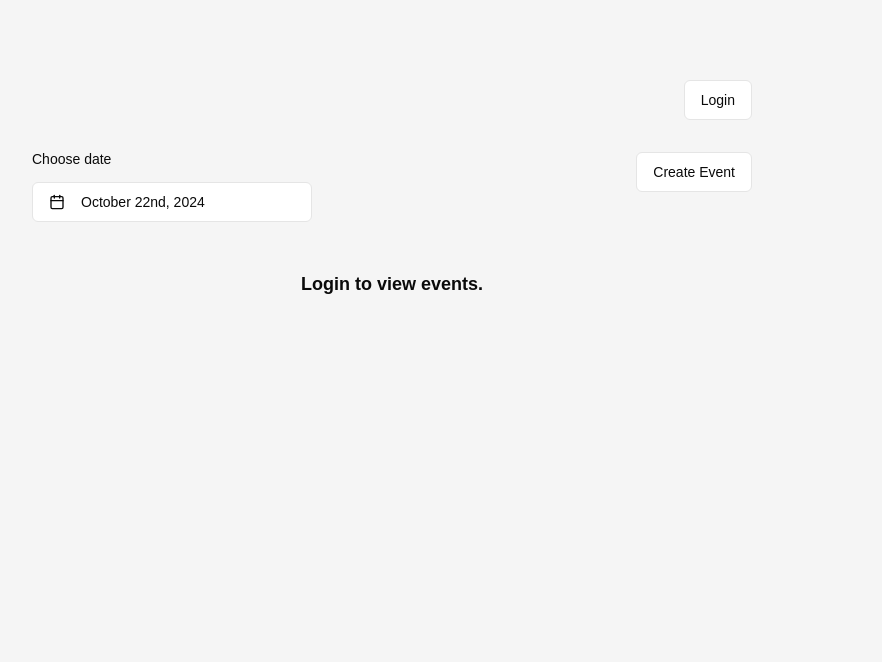
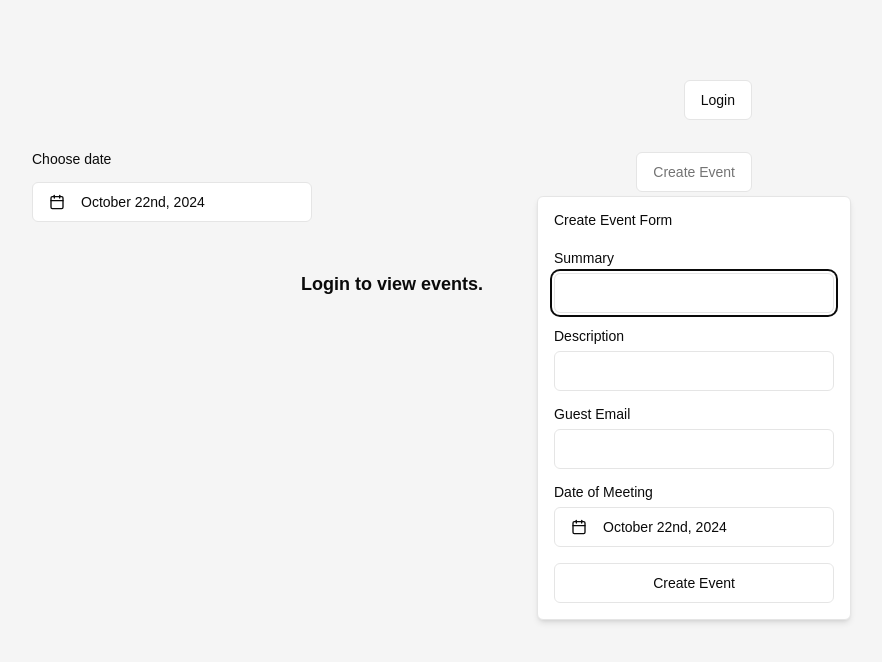
Before and after one commit to HimanshuSuratiya/demo_oct_24, a Next.js app: page / in a window 1280 px wide. Both pictures are taken after a click on the button "Create Event". Shown: the top 662 px of the page, without its empty margins (248-1130 px from the left). Built offline with nearby package versions, Linux system fonts and the light colour scheme.

Commit message:
Created create event

```diff
--- a/package.json
+++ b/package.json
@@ -20,6 +20,7 @@
     "clsx": "^2.1.1",
     "date-fns": "^3.6.0",
     "dayjs": "^1.11.13",
+    "formik": "^2.4.6",
     "googleapis": "^144.0.0",
     "lucide-react": "^0.453.0",
     "next": "15.0.0",
--- a/src/app/index.js
+++ b/src/app/index.js
@@ -1,17 +1,19 @@
-import React from 'react';
+import React, {useState} from 'react';
 import {Label} from "@/components/ui/label";
 import DatePicker from "@/components/DatePicker";
-import {Button} from "@/components/ui/button";
 import LoginWithGoogle from "@/components/LoginWithGoogle";
 import useLoginStore from "@/redux/loginStore";
 import useUserStore from "@/redux/userStore";
 import useFetchUser from "@/hooks/useFetchUser";
 import Events from "@/components/Events";
+import CreateEventForm from "@/components/CreateEventForm";
+import dayjs from "dayjs";
 
 
 const App = () => {
   const {isAuthenticated} = useLoginStore();
-  const {name, email, picture} = useUserStore();
+  const {name, email} = useUserStore();
+  const [eventsDate, setEventsDate] = useState(dayjs().format('YYYY-MM-DD'));
 
   useFetchUser()
 
@@ -35,11 +37,11 @@ const App = () => {
         <div className="flex flex-row justify-between w-full">
           <div className="flex flex-col">
             <Label className="mb-4">Choose date</Label>
-            <DatePicker/>
+            <DatePicker setDate={setEventsDate}/>
           </div>
-          <Button variant="outline">Create Event</Button>
+          <CreateEventForm/>
         </div>
-        {isAuthenticated ? <Events/> :
+        {isAuthenticated ? <Events date={eventsDate}/> :
           <Label className="w-full text-center mt-12 font-bold text-lg">{'Login to view events.'}</Label>}
       </div>
     </div>
--- /dev/null
+++ b/src/components/CreateEventForm.js
@@ -0,0 +1,100 @@
+import React, {useState} from 'react';
+import {Popover, PopoverContent, PopoverTrigger} from "@/components/ui/popover";
+import {Button} from "@/components/ui/button";
+import {cn} from "@/lib/utils";
+import {Label} from "@/components/ui/label";
+import {Form, Formik} from "formik";
+import {Input} from "@/components/ui/input";
+import axiosInstance from "@/api/axiosInstance";
+import DatePicker from "@/components/DatePicker";
+
+const CreateEventForm = (props) => {
+  const [isOpen, setOpen] = useState(false);
+  const [date, setDate] = useState(new Date().toISOString())
+
+  async function createGoogleCalendarEvent(values) {
+    const timeZone = Intl.DateTimeFormat().resolvedOptions().timeZone;
+
+    const event = {
+      summary: values.summary,
+      location: 'Delhi, India',
+      description: values.description,
+      start: {
+        dateTime: date,
+        timeZone: timeZone
+      },
+      end: {
+        dateTime: date,
+        timeZone: timeZone
+      },
+      attendees: [
+        {email: 'himanshu.suratiya@scalereal.com'},
+        {email: values.meetingWith}
+      ],
+      reminders: {
+        useDefault: false,
+        overrides: [
+          {method: 'email', minutes: 24 * 60},
+          {method: 'popup', minutes: 10}
+        ]
+      }
+    };
+
+    try {
+      await axiosInstance.post('https://www.googleapis.com/calendar/v3/calendars/primary/events', event);
+    } catch (error) {
+      console.error('Request failed:', error);
+    }
+  }
+
+  return <Popover open={isOpen} onOpenChange={() => setOpen(!isOpen)}>
+    <PopoverTrigger asChild>
+      <Button
+        variant={"outline"}
+        className={cn(
+          "justify-start text-left font-normal",
+          "text-muted-foreground"
+        )}
+      >
+        Create Event
+      </Button>
+    </PopoverTrigger>
+    <PopoverContent className="w-auto p-4">
+      <Formik
+        initialValues={{summary: '', description: '', meetingWith: ''}}
+        onSubmit={(values) => {
+          createGoogleCalendarEvent(values)
+          setOpen(false)
+        }}
+      >
+        {({handleChange, values}) => (
+          <Form className="flex flex-col">
+            <Label className="mb-6">Create Event Form</Label>
+
+            <Label className="mb-2" htmlFor={'summary'}>Summary</Label>
+            <Input className="mb-4" id="summary" onChange={handleChange} value={values.summary}/>
+
+            <Label className="mb-2" htmlFor={'description'}>Description</Label>
+            <Input className="mb-4" id="description" onChange={handleChange} value={values.description}/>
+
+            <Label className="mb-2" htmlFor={'meetingWith'}>Guest Email</Label>
+            <Input className="mb-4" id="meetingWith" onChange={handleChange} value={values.meetingWith}/>
+
+            <Label className="mb-2">Date of Meeting</Label>
+            <DatePicker setDate={setDate}/>
+
+            <Button
+              type="submit"
+              variant={"outline"}
+              className="mt-4"
+            >
+              Create Event
+            </Button>
+          </Form>
+        )}
+      </Formik>
+    </PopoverContent>
+  </Popover>
+}
+
+export default CreateEventForm;
--- a/src/components/DatePicker.js
+++ b/src/components/DatePicker.js
@@ -1,22 +1,16 @@
 "use client"
 
 import * as React from "react"
+import {useState} from "react"
 import {format} from "date-fns"
 import {Calendar as CalendarIcon} from "lucide-react"
-
 import {cn} from "@/lib/utils"
 import {Button} from "@/components/ui/button"
 import {Calendar} from "@/components/ui/calendar"
-import {
-  Popover,
-  PopoverContent,
-  PopoverTrigger,
-} from "@/components/ui/popover"
-import useCalendarStore from "@/redux/calendarStore";
-import {useState} from "react";
+import {Popover, PopoverContent, PopoverTrigger,} from "@/components/ui/popover"
 
-export default function DatePicker() {
-  const {date, setDate} = useCalendarStore()
+export default function DatePicker({setDate}) {
+  const [selectedDate, setSelectedDate] = useState(new Date().toISOString())
   const [isOpen, setOpen] = useState(false);
 
   return (
@@ -26,19 +20,20 @@ export default function DatePicker() {
           variant={"outline"}
           className={cn(
             "w-[280px] justify-start text-left font-normal",
-            !date && "text-muted-foreground"
+            !selectedDate && "text-muted-foreground"
           )}
         >
           <CalendarIcon className="mr-2 h-4 w-4"/>
-          {date ? format(date, "PPP") : <span>Pick a date</span>}
+          {selectedDate ? format(selectedDate, "PPP") : <span>Pick a date</span>}
         </Button>
       </PopoverTrigger>
       <PopoverContent className="w-auto p-0">
         <Calendar
           mode="single"
-          selected={date}
+          selected={selectedDate}
           onSelect={(val) => {
-            setDate(val)
+            setSelectedDate(val)
+            setDate && setDate(val)
             setOpen(false)
           }}
           initialFocus
--- a/src/components/Events.js
+++ b/src/components/Events.js
@@ -3,25 +3,23 @@ import {useQuery} from "@tanstack/react-query";
 import axiosInstance from "@/api/axiosInstance";
 import {Label} from "@/components/ui/label";
 import dayjs from "dayjs";
-import useCalendarStore from "@/redux/calendarStore";
 
 const calendarId = 'primary';
-const calendarUrl = `https://www.googleapis.com/calendar/v3/calendars/${calendarId}/events`;
+const calendarGetEventsUrl = `https://www.googleapis.com/calendar/v3/calendars/${calendarId}/events`;
 
 const formatData = (date) => {
   return dayjs(date).format('hh:mm a');
 }
 
-const Events = (props) => {
-  const {date} = useCalendarStore()
-
+const Events = ({date}) => {
   const timeMin = new Date(date).toISOString();
   const timeMax = new Date(new Date(date).setDate(new Date(date).getDate() + 1)).toISOString();
 
   const {data, isPending, isError} = useQuery({
     queryKey: ['events', date],
+    refetchInterval: 3000,
     queryFn: async () => {
-      return axiosInstance.get(calendarUrl, {
+      return axiosInstance.get(calendarGetEventsUrl, {
         params: {
           maxResults: 100,
           orderBy: 'startTime',
@@ -48,7 +46,8 @@ const Events = (props) => {
   return <div className="mt-16 flex flex-col w-full">
     <Label className="mb-8">{`Today's Event`}</Label>
     {data?.data?.items.map((event, index) => (
-      <div key={event?.start?.dateTime} className="border-b border-gray-400 py-4 justify-between flex flex-row"
+      <div key={event?.start?.dateTime + event?.summary}
+           className="border-b border-gray-400 py-4 justify-between flex flex-row"
            style={{borderTop: index === 0 ? '1px solid rgb(156, 163, 175)' : 'none'}}>
         <Label className="mb-4">{`${formatData(event?.start?.dateTime)} to ${formatData(event?.end?.dateTime)}`}</Label>
         <Label className="mb-4">{event?.summary}</Label>
--- /dev/null
+++ b/src/components/ui/input.jsx
@@ -0,0 +1,19 @@
+import * as React from "react"
+
+import { cn } from "@/lib/utils"
+
+const Input = React.forwardRef(({ className, type, ...props }, ref) => {
+  return (
+    (<input
+      type={type}
+      className={cn(
+        "flex h-10 w-full rounded-md border border-input bg-background px-3 py-2 text-sm ring-offset-background file:border-0 file:bg-transparent file:text-sm file:font-medium file:text-foreground placeholder:text-muted-foreground focus-visible:outline-none focus-visible:ring-2 focus-visible:ring-ring focus-visible:ring-offset-2 disabled:cursor-not-allowed disabled:opacity-50",
+        className
+      )}
+      ref={ref}
+      {...props} />)
+  );
+})
+Input.displayName = "Input"
+
+export { Input }
```
Also changed, not shown: 1 other file (tests, documents, lock files or other folders).
